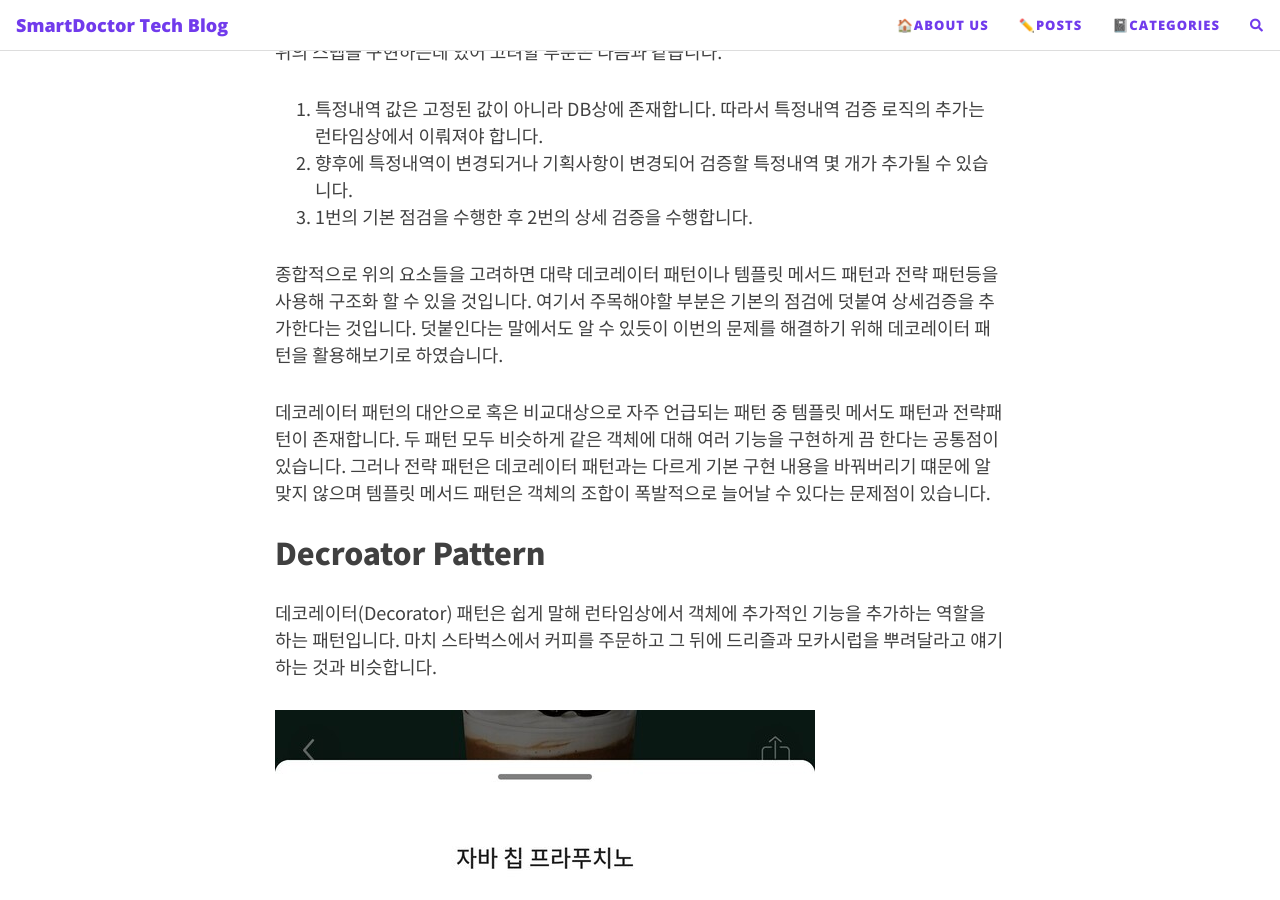
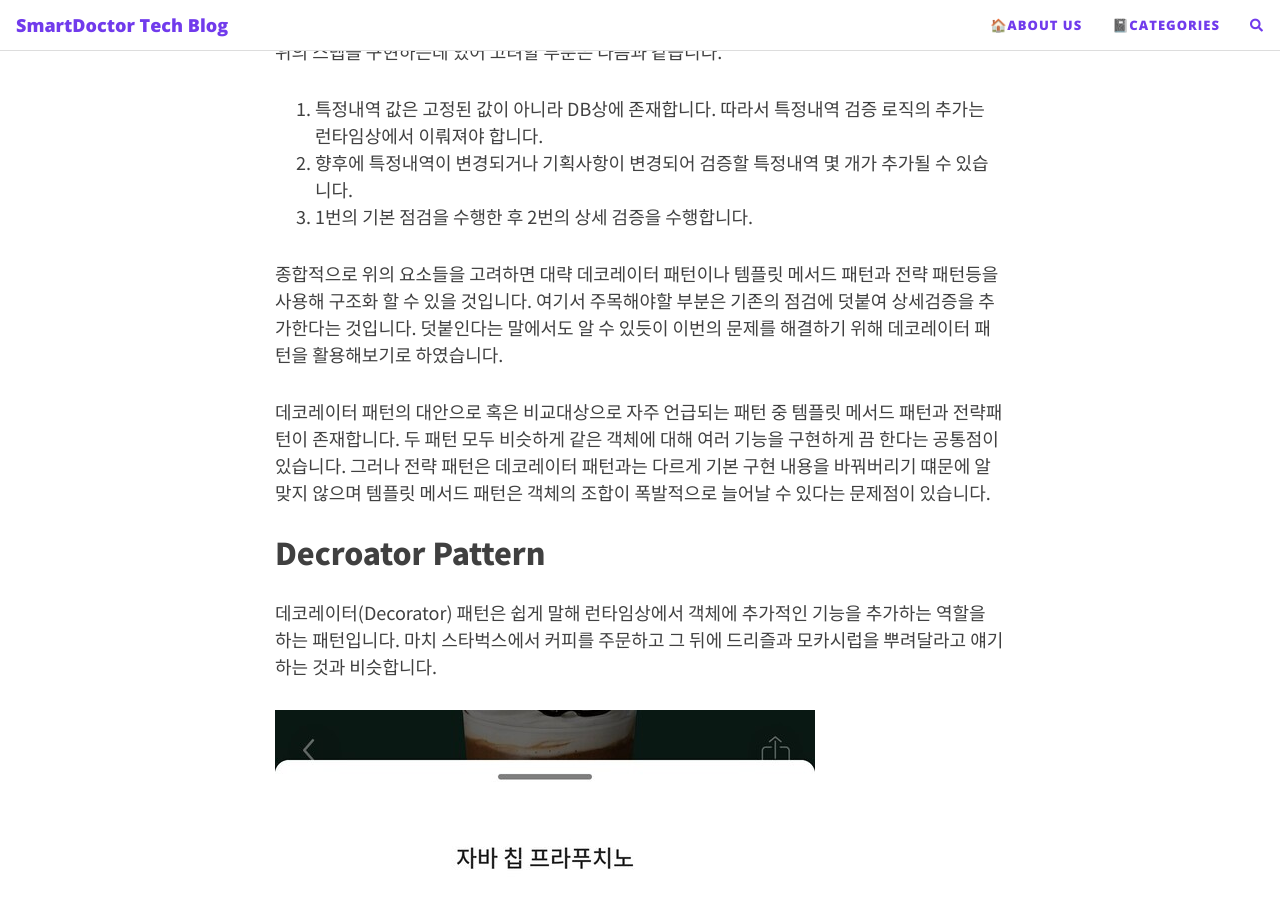
Before and after one commit to AlmSmartDoctor/dev-blog, a Jekyll site: the page built from _posts/2022-03-31-decorator-pattern-in-spring.md, in a window 1280 px wide and 900 px high, scrolled down 1969 px. Built offline with Jekyll 4.4.1, drawn with Linux system fonts in a browser that asks for light colours; nearby versions of some CDN libraries; comment, search, counter and statistics services are not loaded.

Commit message:
오타 수정 (#10)
fix typo and remove post tab

```diff
--- a/_config.yml
+++ b/_config.yml
@@ -11,7 +11,6 @@ author: calvin310486
 
 navbar-links:
   🏠ABOUT US: "aboutus"
-  ✏️POSTS: "notimplemented"
   📓CATEGORIES: "categories"
 
 # --- Logo --- #
--- a/_posts/2022-03-31-decorator-pattern-in-spring.md
+++ b/_posts/2022-03-31-decorator-pattern-in-spring.md
@@ -35,9 +35,9 @@ sitemap:
  2. 향후에 특정내역이 변경되거나 기획사항이 변경되어 검증할 특정내역 몇 개가 추가될 수 있습니다.
  3. 1번의 기본 점검을 수행한 후 2번의 상세 검증을 수행합니다.
 
- 종합적으로 위의 요소들을 고려하면 대략 데코레이터 패턴이나 템플릿 메서드 패턴과 전략 패턴등을 사용해 구조화 할 수 있을 것입니다. 여기서 주목해야할 부분은 기본의 점검에 덧붙여 상세검증을 추가한다는 것입니다. 덧붙인다는 말에서도 알 수 있듯이 이번의 문제를 해결하기 위해 데코레이터 패턴을 활용해보기로 하였습니다.
+ 종합적으로 위의 요소들을 고려하면 대략 데코레이터 패턴이나 템플릿 메서드 패턴과 전략 패턴등을 사용해 구조화 할 수 있을 것입니다. 여기서 주목해야할 부분은 기존의 점검에 덧붙여 상세검증을 추가한다는 것입니다. 덧붙인다는 말에서도 알 수 있듯이 이번의 문제를 해결하기 위해 데코레이터 패턴을 활용해보기로 하였습니다.
 
-  데코레이터 패턴의 대안으로 혹은 비교대상으로 자주 언급되는 패턴 중 템플릿 메서도 패턴과 전략패턴이 존재합니다. 두 패턴 모두 비슷하게 같은 객체에 대해 여러 기능을 구현하게 끔 한다는 공통점이 있습니다. 그러나 전략 패턴은 데코레이터 패턴과는 다르게 기본 구현 내용을 바꿔버리기 떄문에 알맞지 않으며 템플릿 메서드 패턴은 객체의 조합이 폭발적으로 늘어날 수 있다는 문제점이 있습니다.
+  데코레이터 패턴의 대안으로 혹은 비교대상으로 자주 언급되는 패턴 중 템플릿 메서드 패턴과 전략패턴이 존재합니다. 두 패턴 모두 비슷하게 같은 객체에 대해 여러 기능을 구현하게 끔 한다는 공통점이 있습니다. 그러나 전략 패턴은 데코레이터 패턴과는 다르게 기본 구현 내용을 바꿔버리기 떄문에 알맞지 않으며 템플릿 메서드 패턴은 객체의 조합이 폭발적으로 늘어날 수 있다는 문제점이 있습니다.
 
 ## Decroator Pattern
  데코레이터(Decorator) 패턴은 쉽게 말해 런타임상에서 객체에 추가적인 기능을 추가하는 역할을 하는 패턴입니다. 마치 스타벅스에서 커피를 주문하고 그 뒤에 드리즐과 모카시럽을 뿌려달라고 얘기하는 것과 비슷합니다.
```
